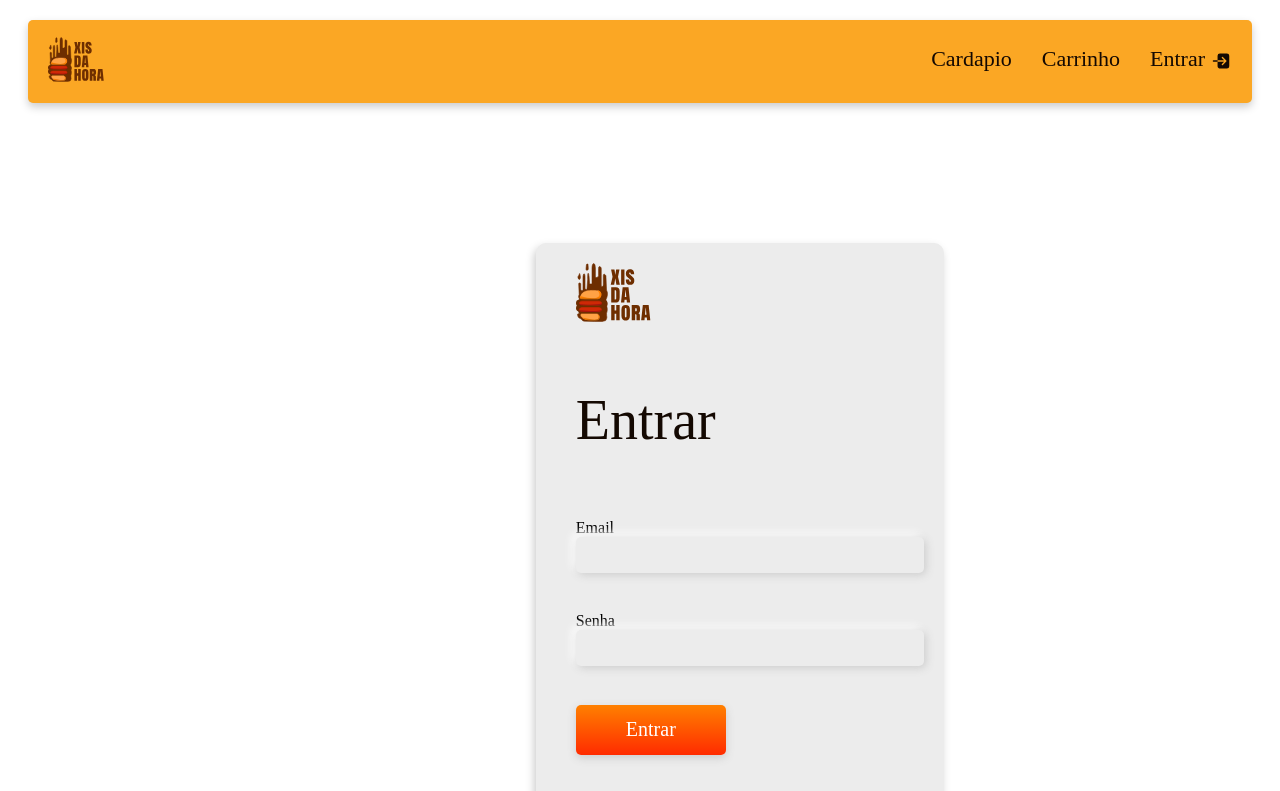
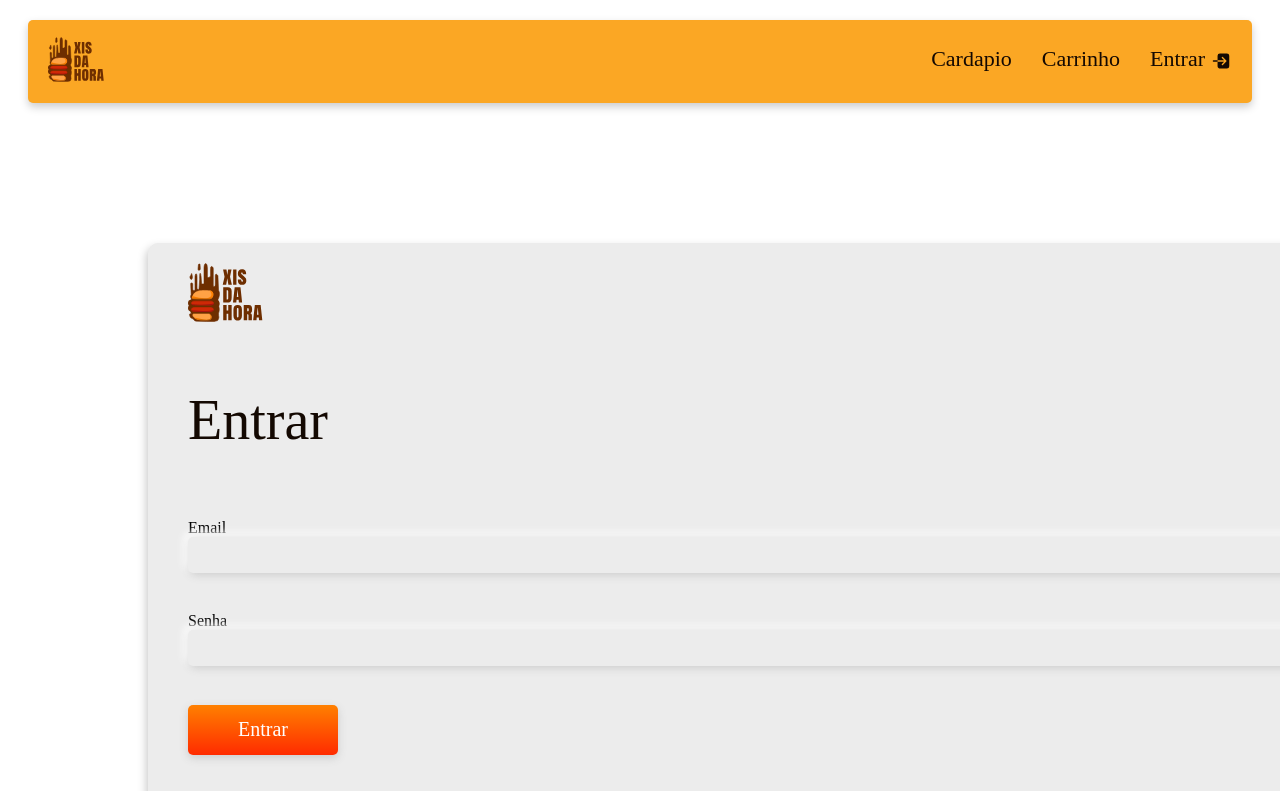
Before and after one commit to Luam-Novais/Xis-da-Hora, a React (Vite) app: page /auth/login in a window 1280 px wide. Shown: the top 791 px of the page. Built offline with nearby package versions, Linux system fonts and the light colour scheme; no server answers; the HTML template or start-up script is replaced by a standard one.

Commit message:
style: change of some styles

```diff
--- a/src/styles/pages/user/Login.module.scss
+++ b/src/styles/pages/user/Login.module.scss
@@ -6,6 +6,7 @@
     display: flex;
     flex-direction: column;
     gap: 20px;
+    min-width: 80vw;
     width: 100%;
     padding: 20px 40px;
     font-family: $primary-font;
```
